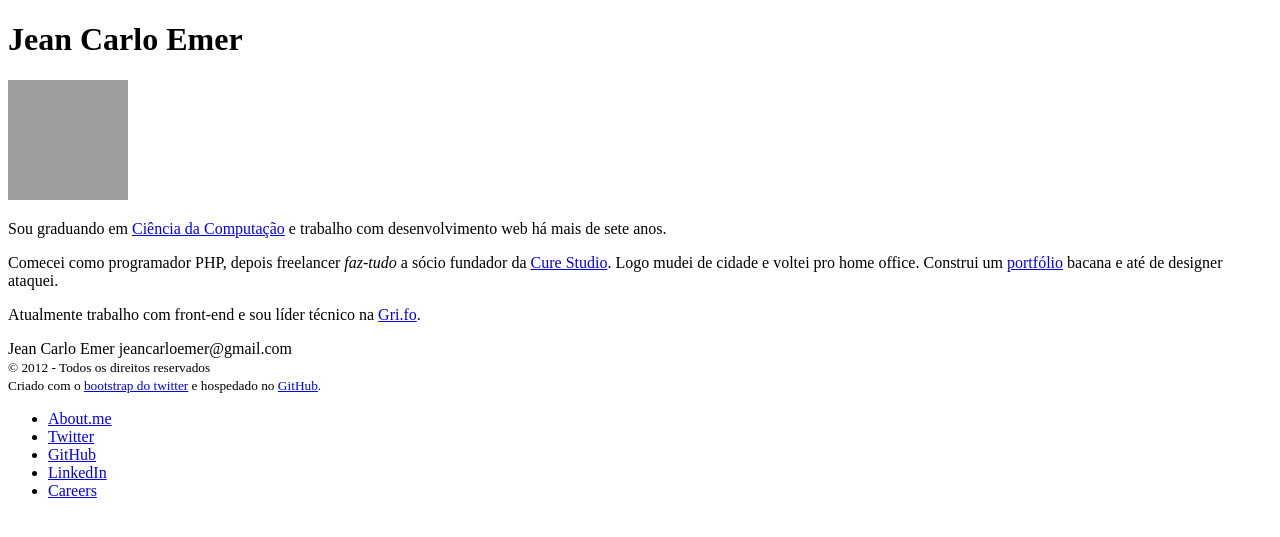
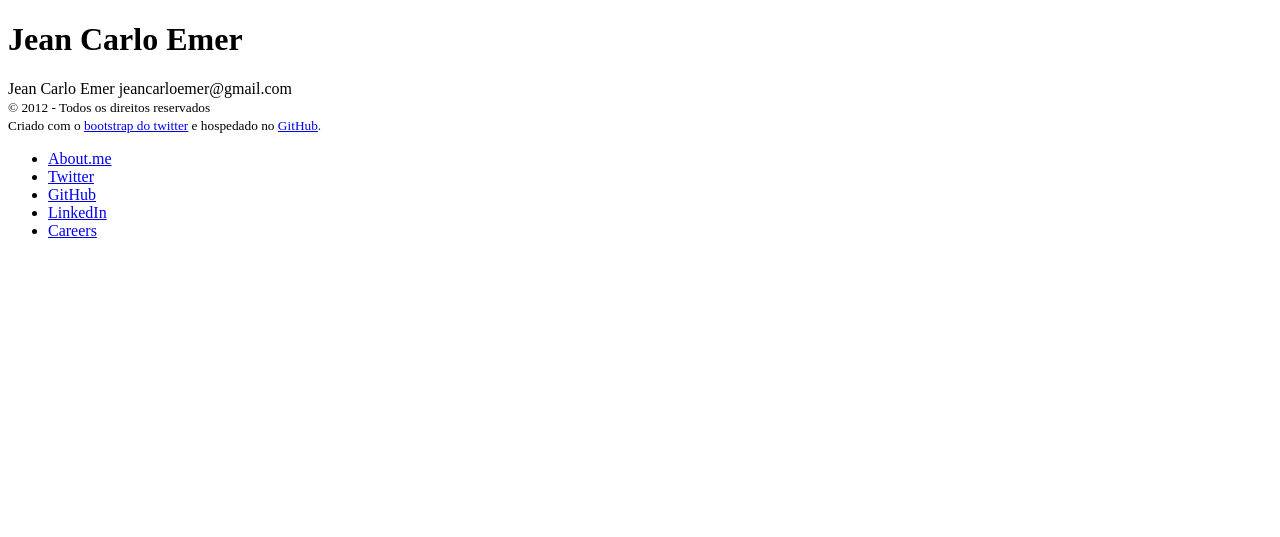
Before and after one commit to jcemer/personal-website, a Jekyll site: the page built from index.html, in a window 1280 px wide. Shown: the top 537 px of the page. Built offline with Jekyll 4.4.1, drawn with Linux system fonts in a browser that asks for light colours; Markdown is read by kramdown in place of the engine named in the settings; grey boxes are pictures that could not be loaded.

```diff
--- a/index.html
+++ b/index.html
@@ -3,16 +3,6 @@ layout: default
 title:
 ---
 <section id="home">
-  <div>
-    <div class="span avatar">
-      <img src="http://gravatar.com/avatar/c5df370a883b65279af5a7ca94a5eed7?s=120" alt="Avatar" />
-    </div>
-    <div class="span6 bio">
-      <p>Sou graduando em <a href="http://inf.ufrgs.br" target="_blank">Ciência da Computação</a> e trabalho com desenvolvimento web há mais de sete anos.</p>
-      <p>Comecei como programador PHP, depois freelancer <em>faz-tudo</em> a sócio fundador da <a href="http://curestudio.com.br">Cure Studio</a>. Logo mudei de cidade e voltei pro home office. Construi um <a href="/portfolio.html">portfólio</a> bacana e até de designer ataquei.</p>
-      <p>Atualmente trabalho com front-end e sou líder técnico na <a href="http://gri.fo">Gri.fo</a>.</p>
-    </div>
-  </div>
 {% for category in site.categories %}
   <article>
     <h1>{{ category | first | capitalize }}</h1>
```
Also changed, not shown: sobre.html (added, +17 -0 lines).
